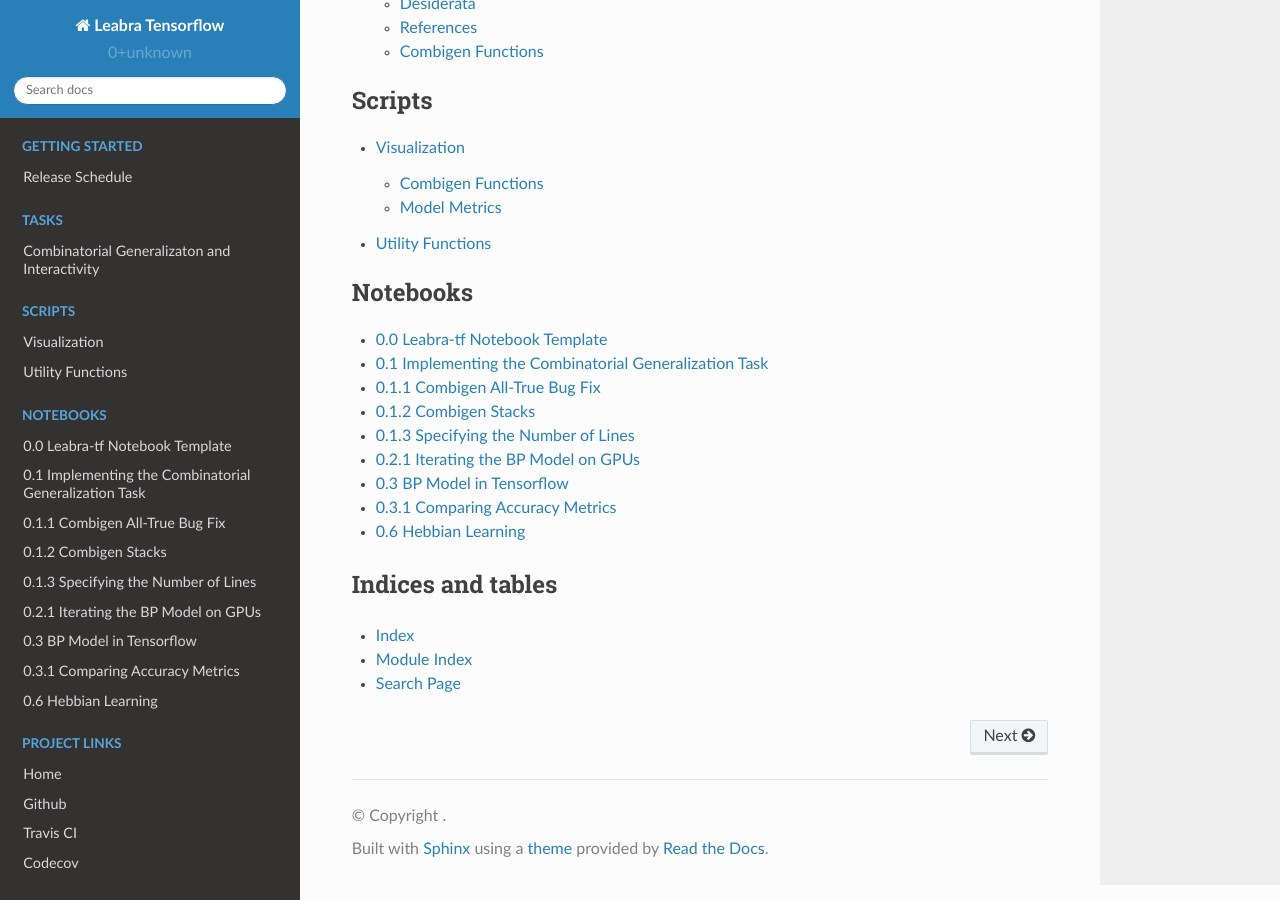
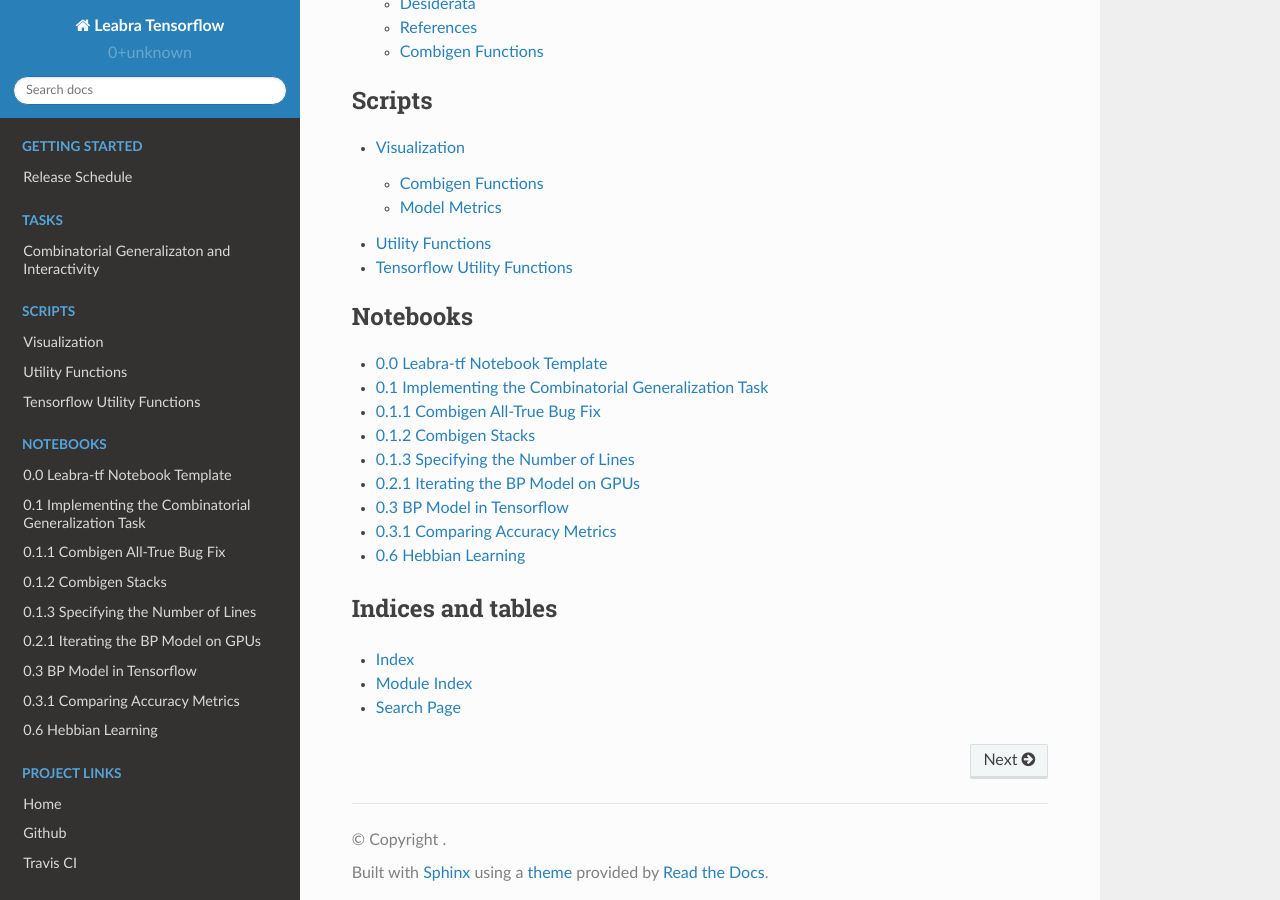
Before and after one commit to apra93/leabra-tf, a Sphinx documentation site: the page built from docs/source/index.rst, in a window 1280 px wide and 900 px high, scrolled down 1700 px. Built offline with Sphinx 7.4.7 and the Read the Docs theme 2.0.0, drawn with Linux system fonts in a browser that asks for light colours.

Commit message:
DOCS: Adding documentation for new additions

```diff
--- a/docs/source/index.rst
+++ b/docs/source/index.rst
@@ -33,6 +33,7 @@
 
    visualization
    utils
+   tfutils
 
 .. toctree::
    :maxdepth: 1
--- /dev/null
+++ b/docs/source/tfutils.rst
@@ -0,0 +1,10 @@
+Tensorflow Utility Functions
+============================
+
+Tensorflow helper functions.
+
+.. autofunction:: leabratf.tfutils.define_scope
+
+.. autofunction:: leabratf.tfutils.lazy_property
+
+.. autofunction:: leabratf.tfutils.repeat
--- a/docs/source/utils.rst
+++ b/docs/source/utils.rst
@@ -14,3 +14,5 @@
 .. autofunction:: leabratf.utils.flatten
 
 .. autofunction:: leabratf.utils.set_plot_size
+
+.. autofunction:: leabratf.utils.doublewrap
```
